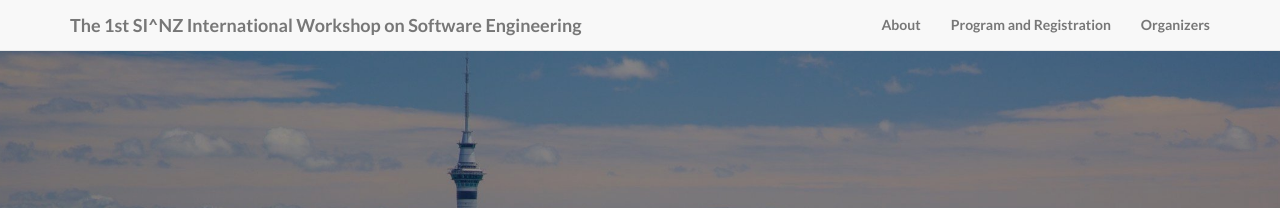
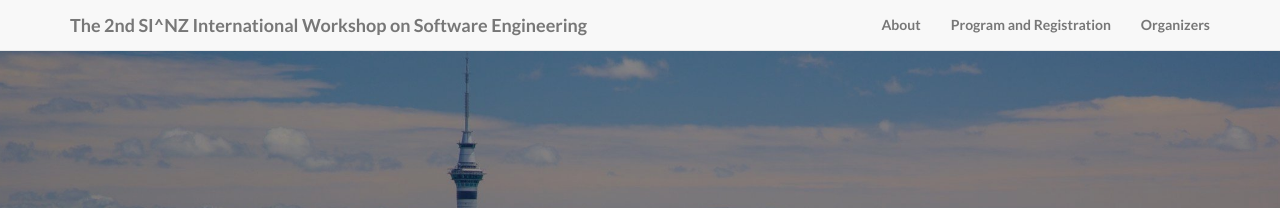
Before and after one commit to SI-NZ-workshop-2024/SI-NZ-workshop-2024, a Jekyll site: the page built from index.html, in a window 1280 px wide. Shown: the top 208 px of the page. Built offline with Jekyll 4.4.1, drawn with Linux system fonts in a browser that asks for light colours.

Commit message:
Update _config.yml
Updated to 2024 details

```diff
--- a/_config.yml
+++ b/_config.yml
@@ -2,12 +2,12 @@
 #      Main Configs       #
 # ----------------------- #
 
-url: http://SI-NZ-workshop-2023.github.io
-title: The 1st SI^NZ International Workshop on Software Engineering
+url: http://SI-NZ-workshop-2024.github.io
+title: The 2nd SI^NZ International Workshop on Software Engineering
 email:
 author: SI^NZ
 description:
-copyright: 'Copyright &copy; 2022 SI^NZ. All Rights Reserved.'
+copyright: 'Copyright &copy; 2024 SI^NZ. All Rights Reserved.'
 credits: 'Credits: Landing Page is a free to use, open source Bootstrap theme created by <a href="http://startbootstrap.com/">Start Bootstrap</a>.'
 
 # ----------------------- #
```
